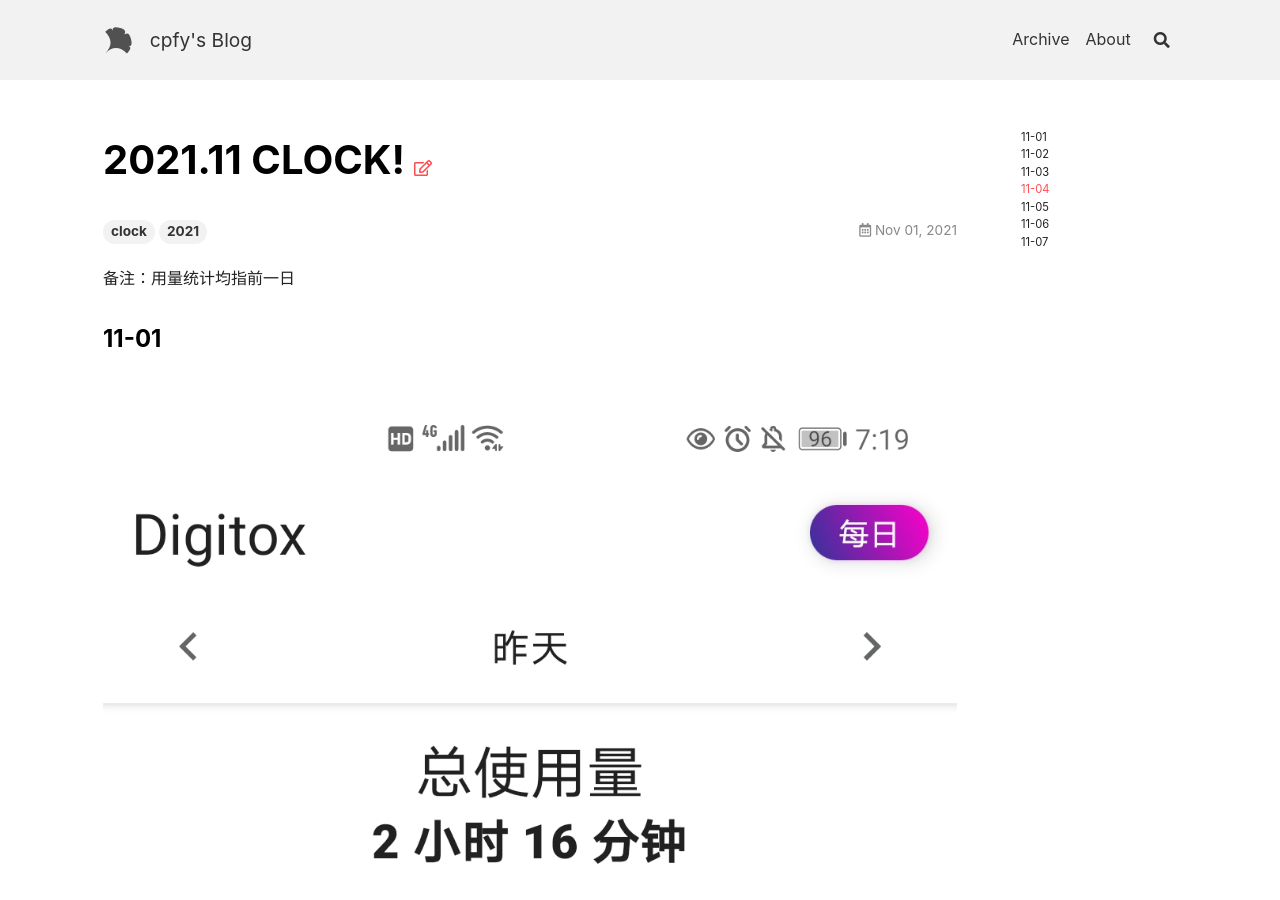
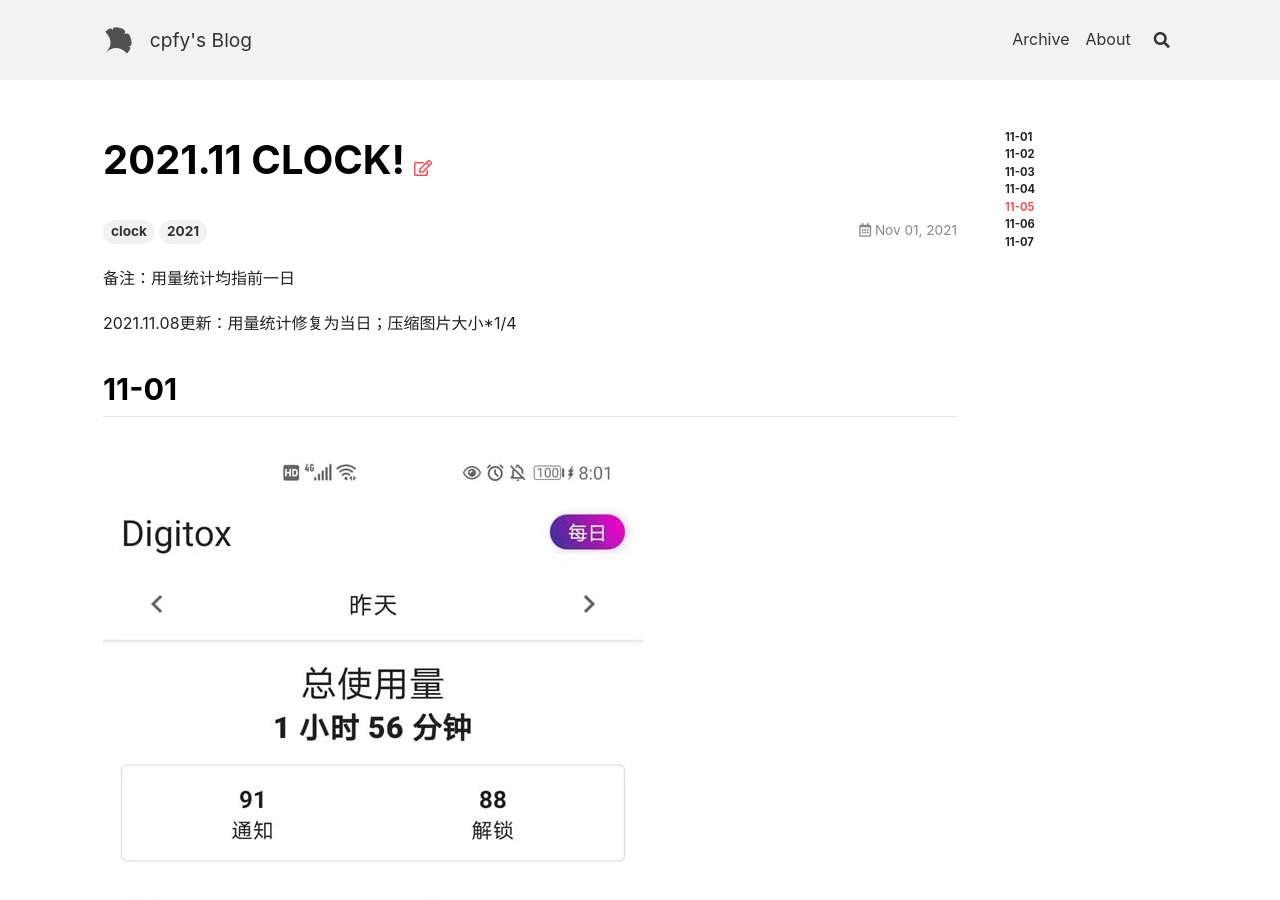
Before and after one commit to cpfy/cpfy.github.io, a Jekyll site: the page built from _posts/2021-11-01-2021.11 CLOCK!.md, in a window 1280 px wide and 900 px high. Built offline with Jekyll 4.4.1, drawn with Linux system fonts in a browser that asks for light colours; nearby versions of some CDN libraries.

Commit message:
2021.11.08更新：压缩图片；修复用量统计

```diff
--- a/_posts/2021-11-01-2021.11 CLOCK!.md
+++ b/_posts/2021-11-01-2021.11 CLOCK!.md
@@ -5,30 +5,32 @@ tags: clock 2021
 
 备注：用量统计均指前一日
 
-### 11-01
+2021.11.08更新：用量统计修复为当日；压缩图片大小*1/4
+
+## 11-01
 
 ![2021-11-01](/assets/images/clock/2021-11-01.jpg)
 
-### 11-02
+## 11-02
 
 ![2021-11-02](/assets/images/clock/2021-11-02.jpg)
 
-### 11-03
+## 11-03
 
 ![2021-11-03](/assets/images/clock/2021-11-03.jpg)
 
-### 11-04
+## 11-04
 
 ![2021-11-04](/assets/images/clock/2021-11-04.jpg)
 
-### 11-05
+## 11-05
 
 ![2021-11-05](/assets/images/clock/2021-11-05.jpg)
 
-### 11-06
+## 11-06
 
 ![2021-11-06](/assets/images/clock/2021-11-06.jpg)
 
-### 11-07
+## 11-07
 
 ![2021-11-07](/assets/images/clock/2021-11-07.jpg)
```
Also changed, not shown: assets/images/clock/2021-10-31.jpg (added), assets/images/clock/2021-11-01.jpg, assets/images/clock/2021-11-02.jpg, assets/images/clock/2021-11-03.jpg, assets/images/clock/2021-11-04.jpg, assets/images/clock/2021-11-05.jpg, assets/images/clock/2021-11-06.jpg, assets/images/clock/2021-11-07.jpg.
